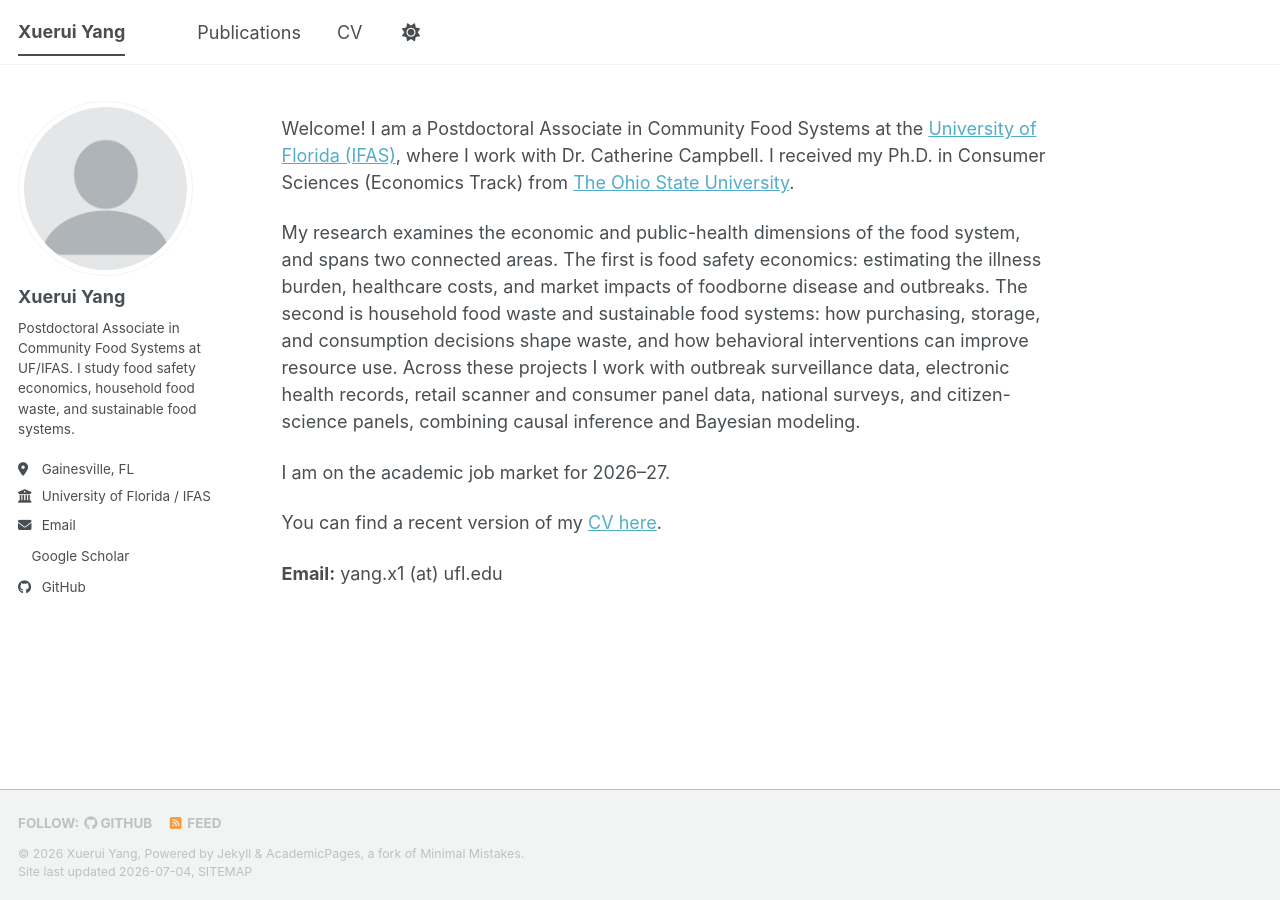
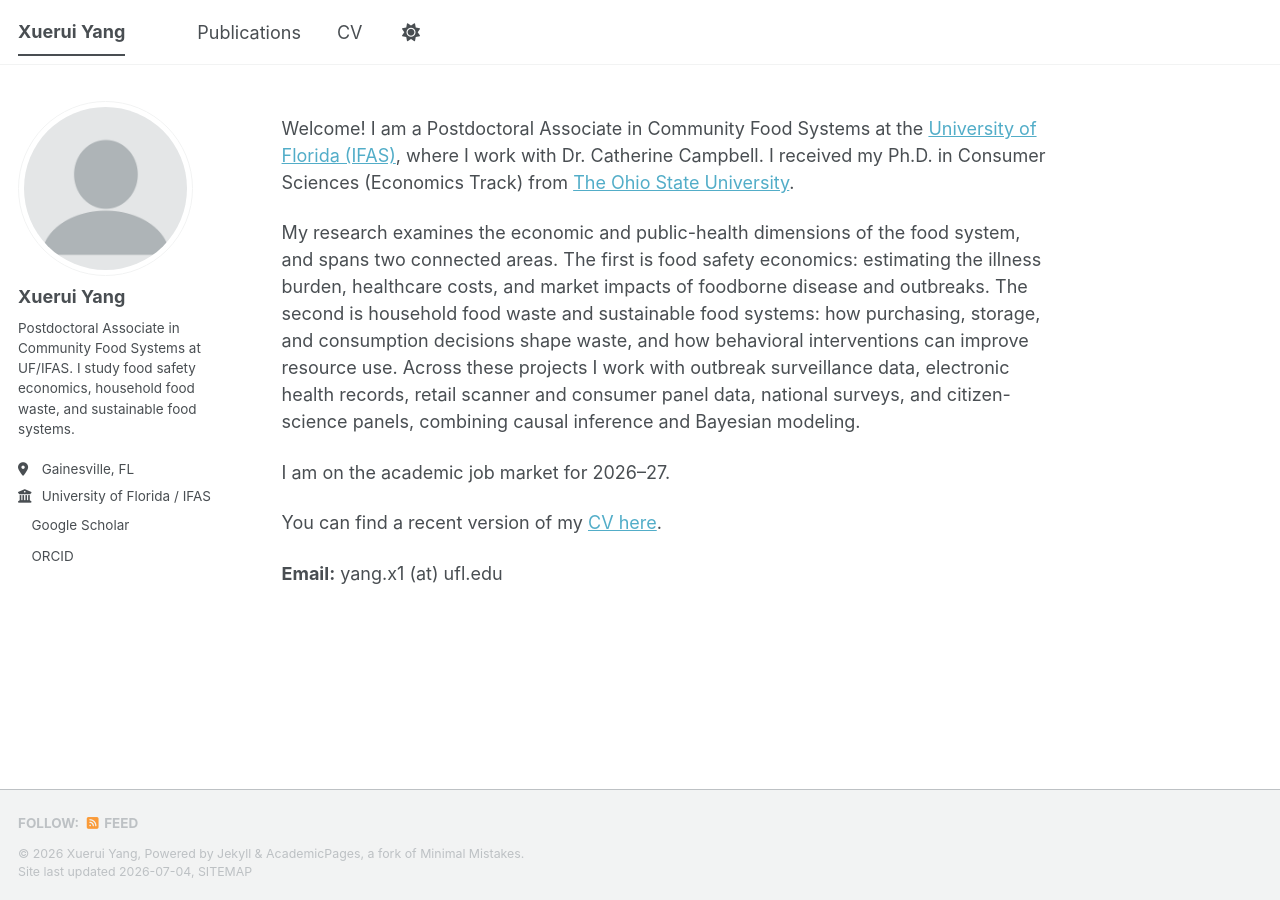
Before and after one commit to xueruiycool/xueruiycool.github.io, a Jekyll site: the page built from _pages/about.md, in a window 1280 px wide. Built offline with Jekyll 4.4.1, drawn with Linux system fonts in a browser that asks for light colours; a style sheet for code colours, icons or effects is not loaded; part of the change alters nothing that is shown.

Commit message:
Update _config.yml

```diff
--- a/_config.yml
+++ b/_config.yml
@@ -29,7 +29,7 @@ author:
   location         : "Gainesville, FL"
   employer         : "University of Florida / IFAS"
   uri              : # personal URL, if any
-  email            : "yang.x1@ufl.edu"
+  email            :
 
   # Academic websites
   academia         : # URL
@@ -37,7 +37,7 @@ author:
   googlescholar    : "https://scholar.google.com/citations?user=7qTsdXIAAAAJ"   # <-- PASTE your real Scholar profile URL
   inspire-hep      : # URL
   impactstory      : # URL
-  orcid            : # <-- PASTE your ORCID URL if you have one, e.g. https://orcid.org/0000-0000-0000-0000
+  orcid            : "https://orcid.org/0000-0002-5449-4224"
   semantic         : # URL
   ssrn             : # URL
   pubmed           : # URL
@@ -50,7 +50,7 @@ author:
   bitbucket        : # Username
   codepen          : # Username
   dribbble         : # Username
-  github           : "xueruiycool"
+  github           :
   kaggle           : # Username
   stackoverflow    : # User number or user number and name (i.e., use "1" or "1/jeff-atwood")
 
```
